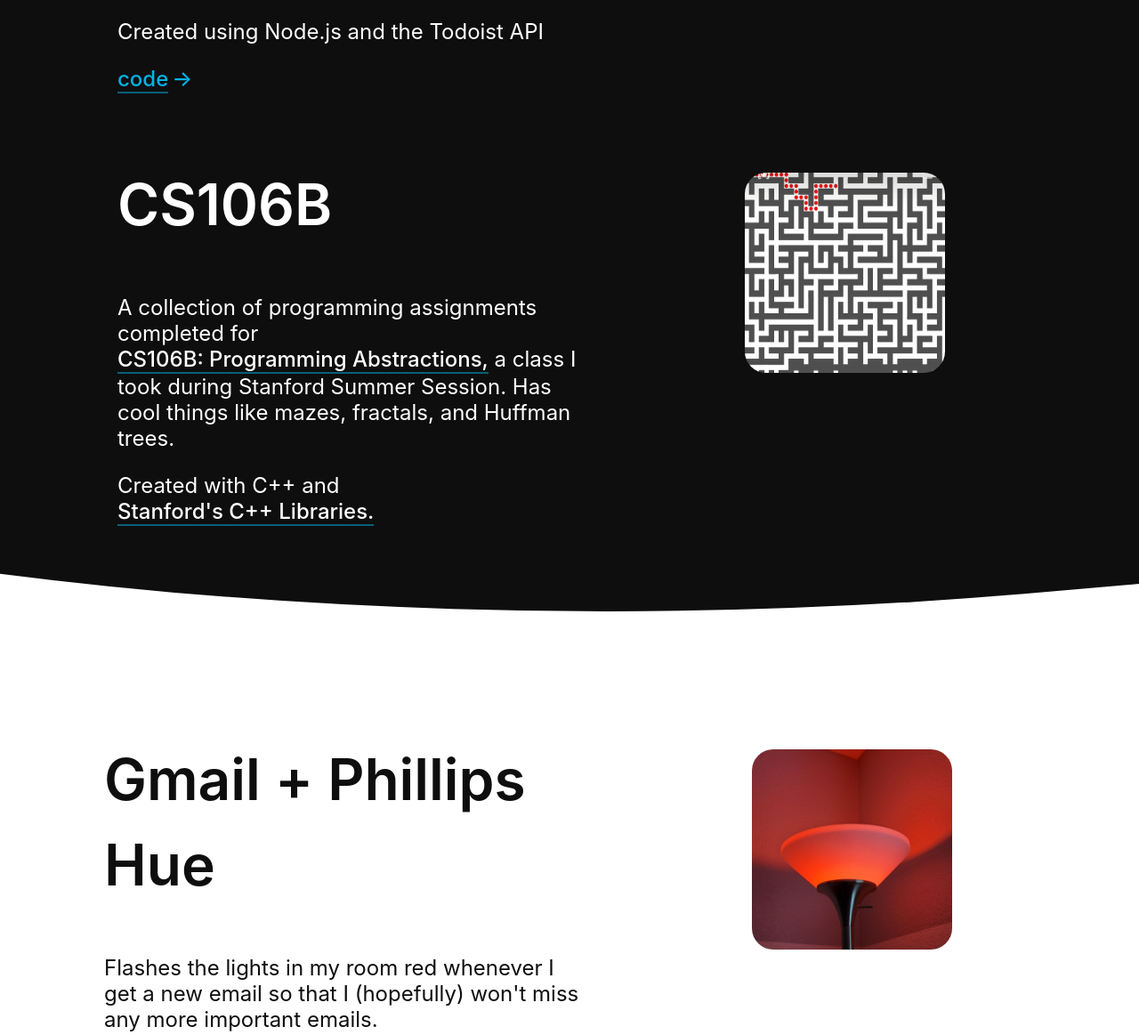
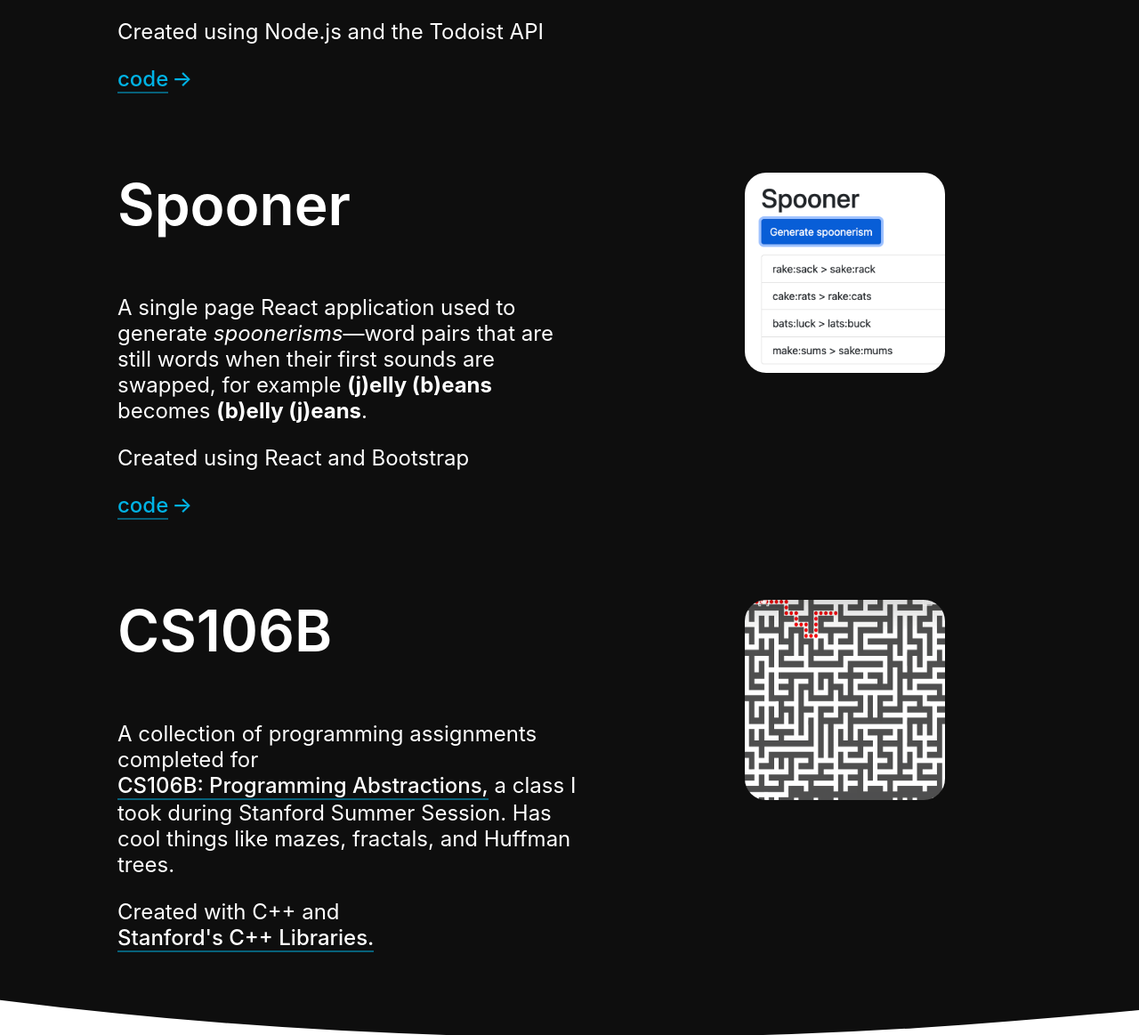
Before and after one commit to ajs808/maker-portfolio, a plain HTML site: page index.html in a window 1280 px wide. Shown: the part 2164-3327 px from the top of the page at 89% size. Drawn offline with Linux system fonts and the light colour scheme.

Commit message:
Add Spooner section

```diff
--- a/index.html
+++ b/index.html
@@ -106,6 +106,21 @@
 
                 <div class="row">
                     <div class="col">
+                        <h2>Spooner</h2>
+
+                        <p>A single page React application used to generate <i>spoonerisms</i>—word pairs that are still words when their first sounds are swapped, for example <b>(j)elly (b)eans</b> becomes <b>(b)elly (j)eans</b>.</p>
+                        <p>Created using React and Bootstrap</p>
+                        <p><a href="https://github.com/ajs808/spoonerisms" class="external-link" target="_blank">code</a></p>
+                    </div>
+                    <div class="col">
+                        <a href="assets/img/spooner.png" target="_blank" class="image">
+                            <img src="assets/img/spooner.png" alt="Test image" class="zoom">
+                        </a>
+                    </div>
+                </div>
+
+                <div class="row">
+                    <div class="col">
                         <h2>CS106B</h2>
 
                         <p>A collection of programming assignments completed for <a href="https://web.stanford.edu/class/cs106b/">CS106B: Programming Abstractions,</a> a class I took during Stanford Summer Session. Has cool things like mazes, fractals, and Huffman trees.</p>
@@ -198,7 +213,7 @@
 <footer>
     <div class="footer-content">
         <div class="page">
-            <p id="footer-text">Arul Saxena 2021</p>
+            <p id="footer-text">Arul Saxena 2022</p>
         </div>
     </div>
 </footer>
```
Also changed, not shown: assets/img/spooner.png (added).
